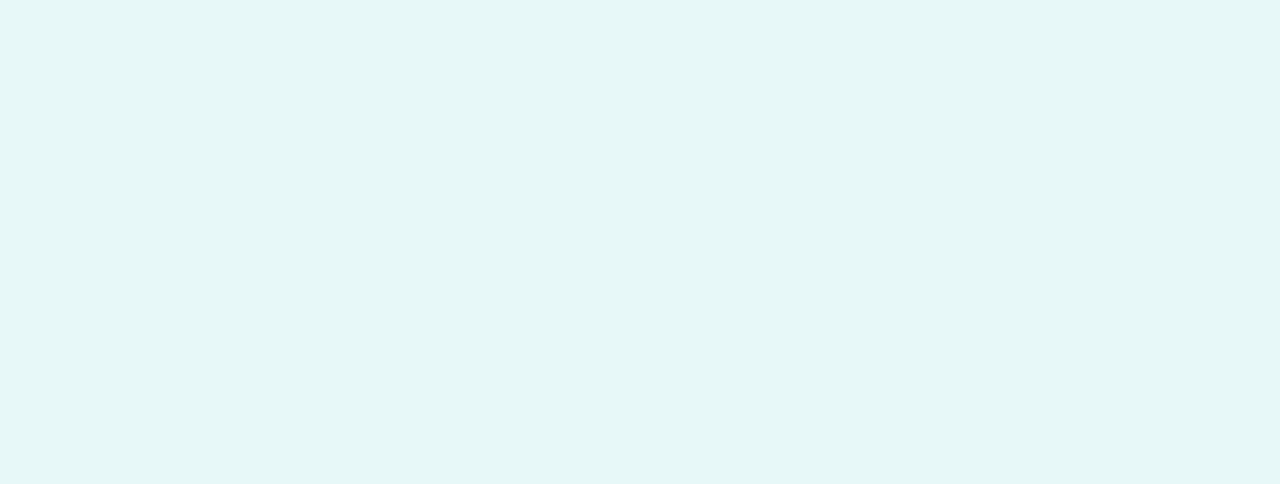
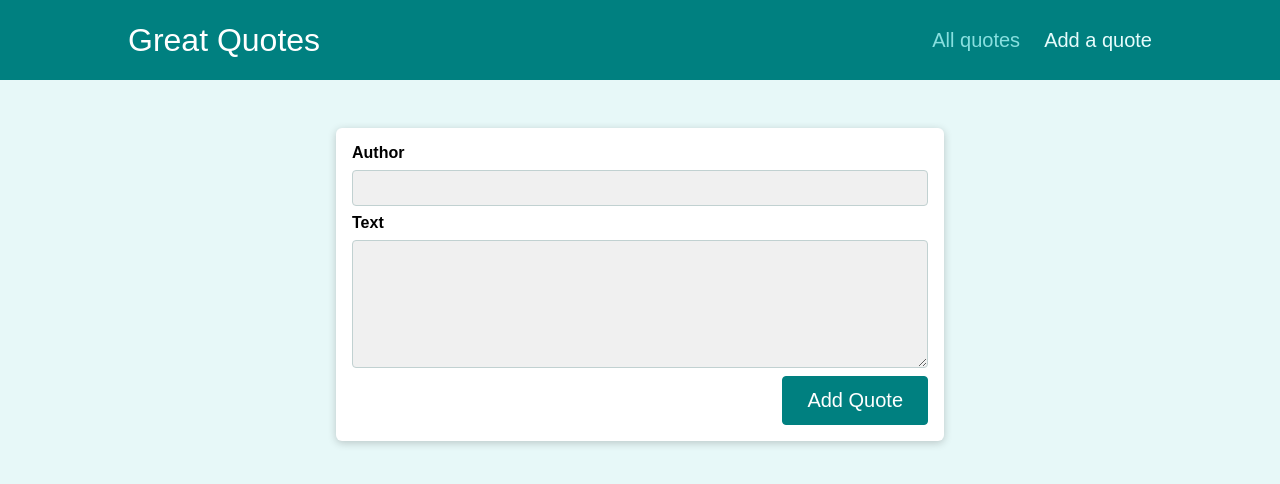
Before and after one commit to GururajChadaga/quotes, a React (Create React App) app: page /new-quote in a window 1280 px wide. Shown: the top 484 px of the page. Built offline with nearby package versions, Linux system fonts and the light colour scheme.

Commit message:
Added QuoteForm component and new-quote route

```diff
--- a/src/App.js
+++ b/src/App.js
@@ -1,8 +1,15 @@
+import { Route, Switch } from 'react-router-dom';
+import QuoteForm from './components/quotes/QuoteForm';
+import Layout from './components/layout/Layout';
 function App() {
   return (
-    <div>
-
-    </div>
+    <Layout>
+      <Switch>
+        <Route path='/new-quote'>
+          <QuoteForm />
+        </Route>
+      </Switch>
+    </Layout>
   );
 }
 
--- /dev/null
+++ b/src/components/quotes/QuoteForm.js
@@ -0,0 +1,65 @@
+import { useState } from 'react';
+
+import Card from '../UI/Card';
+import LoadingSpinner from '../UI/LoadingSpinner';
+import classes from './QuoteForm.module.css';
+
+const QuoteForm = (props) => {
+  const [author, setAuthor] = useState('');
+  const [text, setText] = useState('');
+
+  const submitFormHandler = (event) => {
+    event.preventDefault();
+
+    // TODO: Add form validation
+    console.log({ author, text });
+
+    // props.onAddQuote({ author, text });
+    setAuthor('');
+    setText('');
+  };
+
+  const authorChangeHandler = (event) => {
+    setAuthor(event.target.value);
+  };
+
+  const textChangeHandler = (event) => {
+    setText(event.target.value);
+  };
+
+  return (
+    <Card>
+      <form className={classes.form} onSubmit={submitFormHandler}>
+        {props.isLoading && (
+          <div className={classes.loading}>
+            <LoadingSpinner />
+          </div>
+        )}
+
+        <div className={classes.control}>
+          <label htmlFor='author'>Author</label>
+          <input
+            type='text'
+            id='author'
+            value={author}
+            onChange={authorChangeHandler}
+          />
+        </div>
+        <div className={classes.control}>
+          <label htmlFor='text'>Text</label>
+          <textarea
+            id='text'
+            rows='5'
+            value={text}
+            onChange={textChangeHandler}
+          ></textarea>
+        </div>
+        <div className={classes.actions}>
+          <button className='btn'>Add Quote</button>
+        </div>
+      </form>
+    </Card>
+  );
+};
+
+export default QuoteForm;
--- /dev/null
+++ b/src/components/quotes/QuoteForm.module.css
@@ -0,0 +1,49 @@
+.form {
+  position: relative;
+}
+
+.loading {
+  position: absolute;
+  width: 100%;
+  height: 100%;
+  background-color: rgba(255, 255, 255, 0.7);
+  display: flex;
+  justify-content: center;
+  align-items: center;
+}
+
+.control {
+  margin-bottom: 0.5rem;
+}
+
+.control label {
+  font-weight: bold;
+  display: block;
+  margin-bottom: 0.5rem;
+}
+
+.control input,
+.control textarea {
+  font: inherit;
+  padding: 0.35rem;
+  border-radius: 4px;
+  background-color: #f0f0f0;
+  border: 1px solid #c1d1d1;
+  display: block;
+  width: 100%;
+  font-size: 1.25rem;
+}
+
+.control input:focus,
+.control textarea:focus {
+  background-color: #cbf8f8;
+  outline-color: teal;
+}
+
+.actions {
+  text-align: right;
+}
+
+.actions button {
+  font-size: 1.25rem;
+}
```
